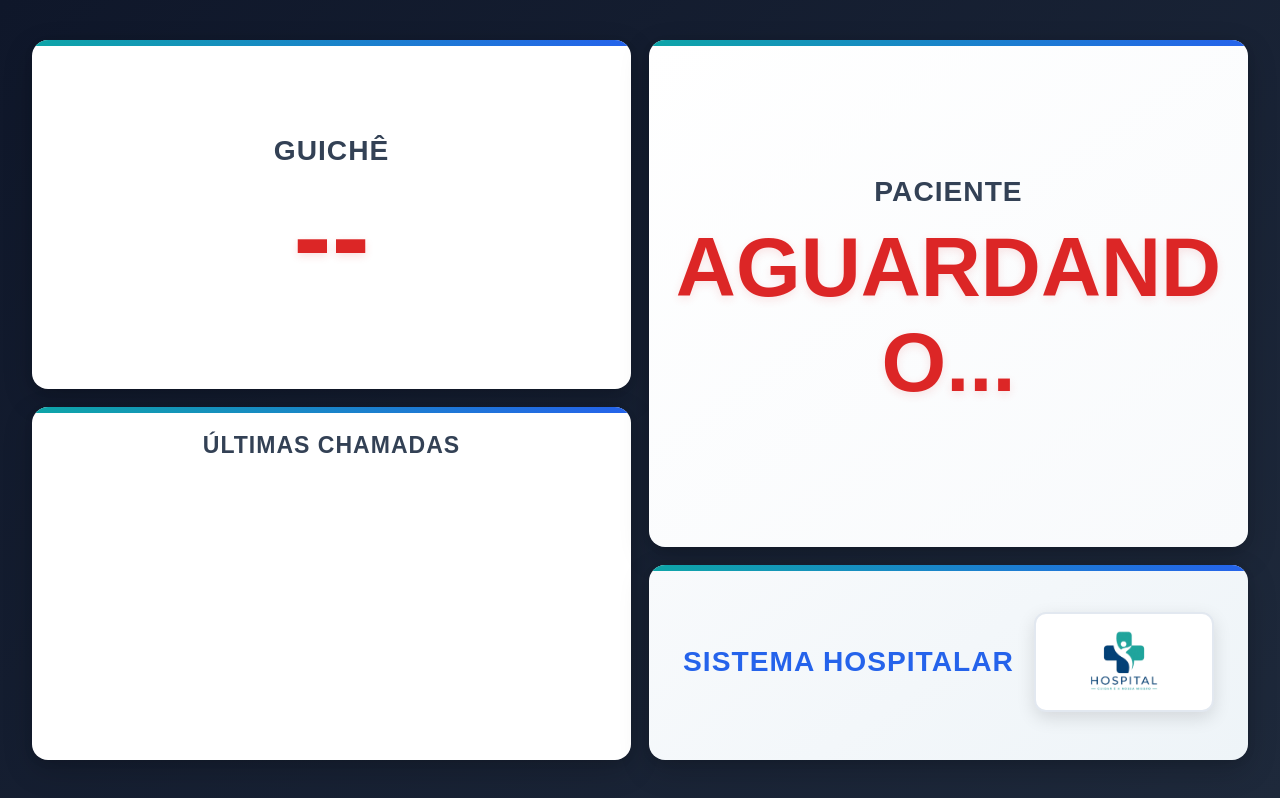
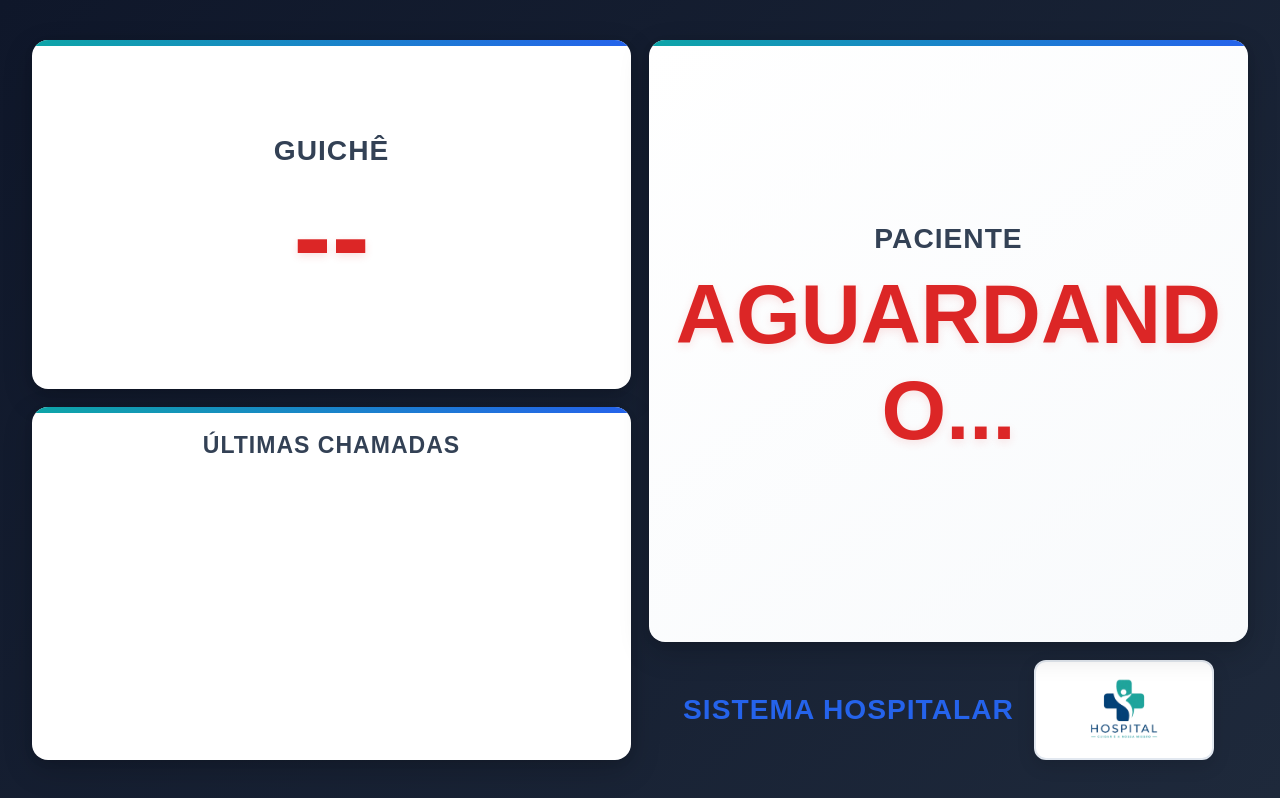
Before and after one commit to arthurindo/sentinela, a website: page frontend/tv.html in a window 1280 px wide. Drawn offline with Linux system fonts and the light colour scheme; no server answers.

Commit message:
foto ainda

```diff
--- a/frontend/tv.html
+++ b/frontend/tv.html
@@ -630,7 +630,7 @@
 
             <!-- LOGO -->
 
-            <div class="box logo-box">
+
 
                 <div class="logo-text">
 
@@ -646,7 +646,6 @@
 
                 </div>
 
-            </div>
 
         </div>
 
```
